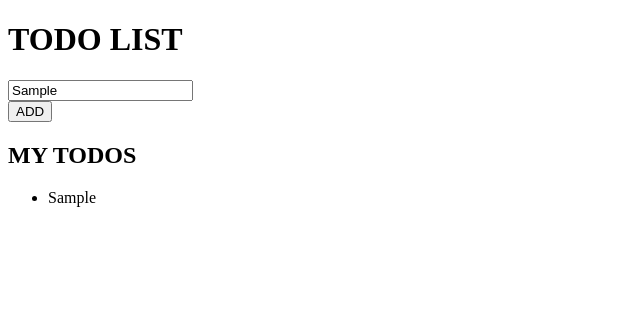
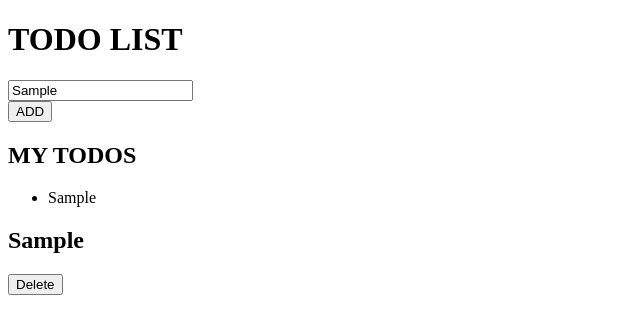
Before and after one commit to Ramulatejavardhan/react-Todolist-, a React (Vite) app in the folder Todolist/: page / in a window 1280 px wide. Both pictures are taken after typing "Sample" into the empty fields and a click on the button "ADD". Shown: the top 334 px of the page, without its empty margins (0-640 px from the left). Built offline with nearby package versions, Linux system fonts and the light colour scheme.

Commit message:
usestate(onchange)

```diff
--- a/Todolist/src/components/context.jsx
+++ b/Todolist/src/components/context.jsx
@@ -21,10 +21,12 @@ export default function Content(){
                     <li key={todo}>{todo}</li>
                 ))}
             </ul>
-            {todos.map((todo)=>{
+            {todos.map((todo)=>(
+                <>
                 <h2>{todo}</h2>
-
-            }
+                <button>Delete</button>
+                </>
+            )
             )}
         </>
     );
```
